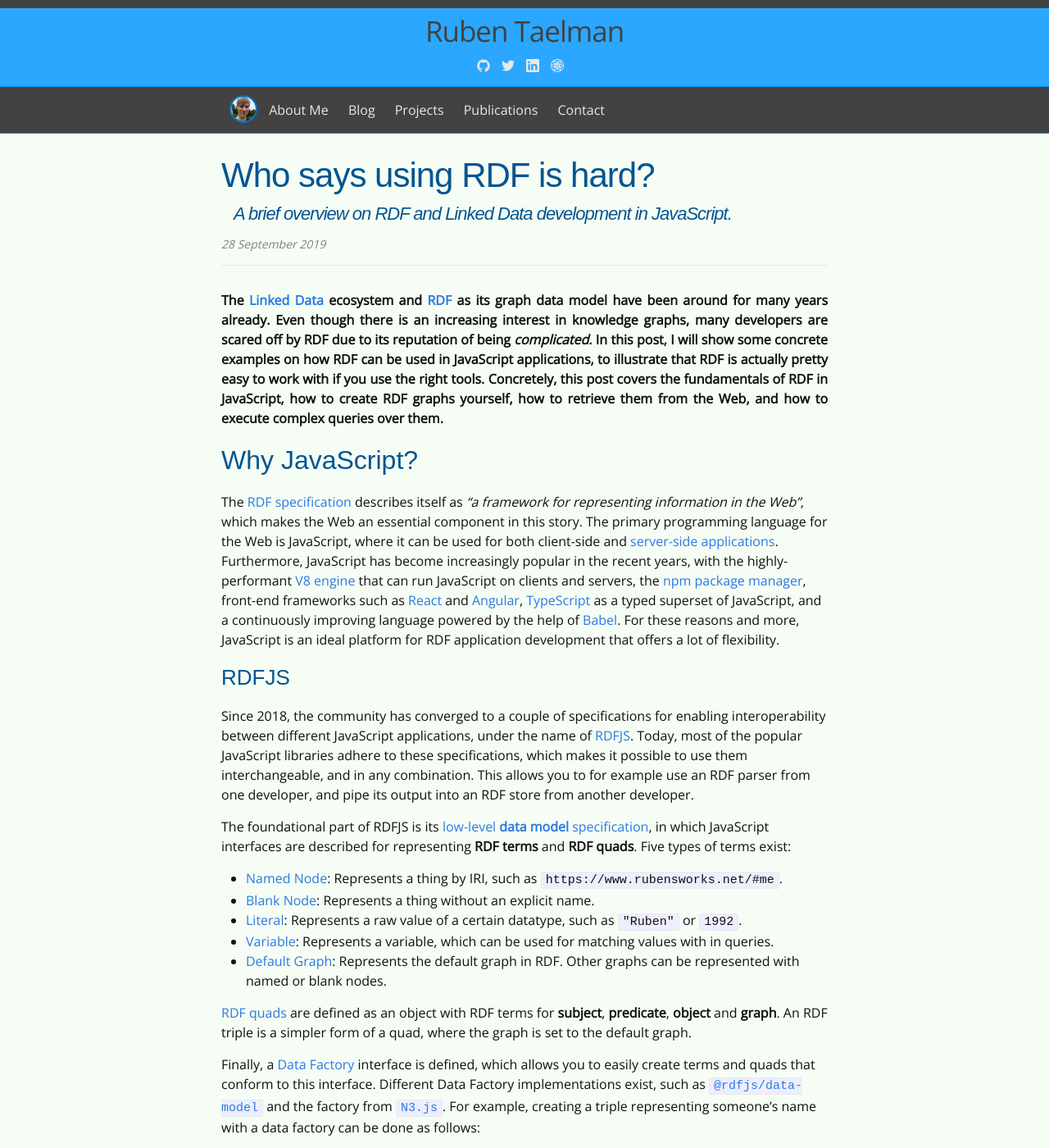
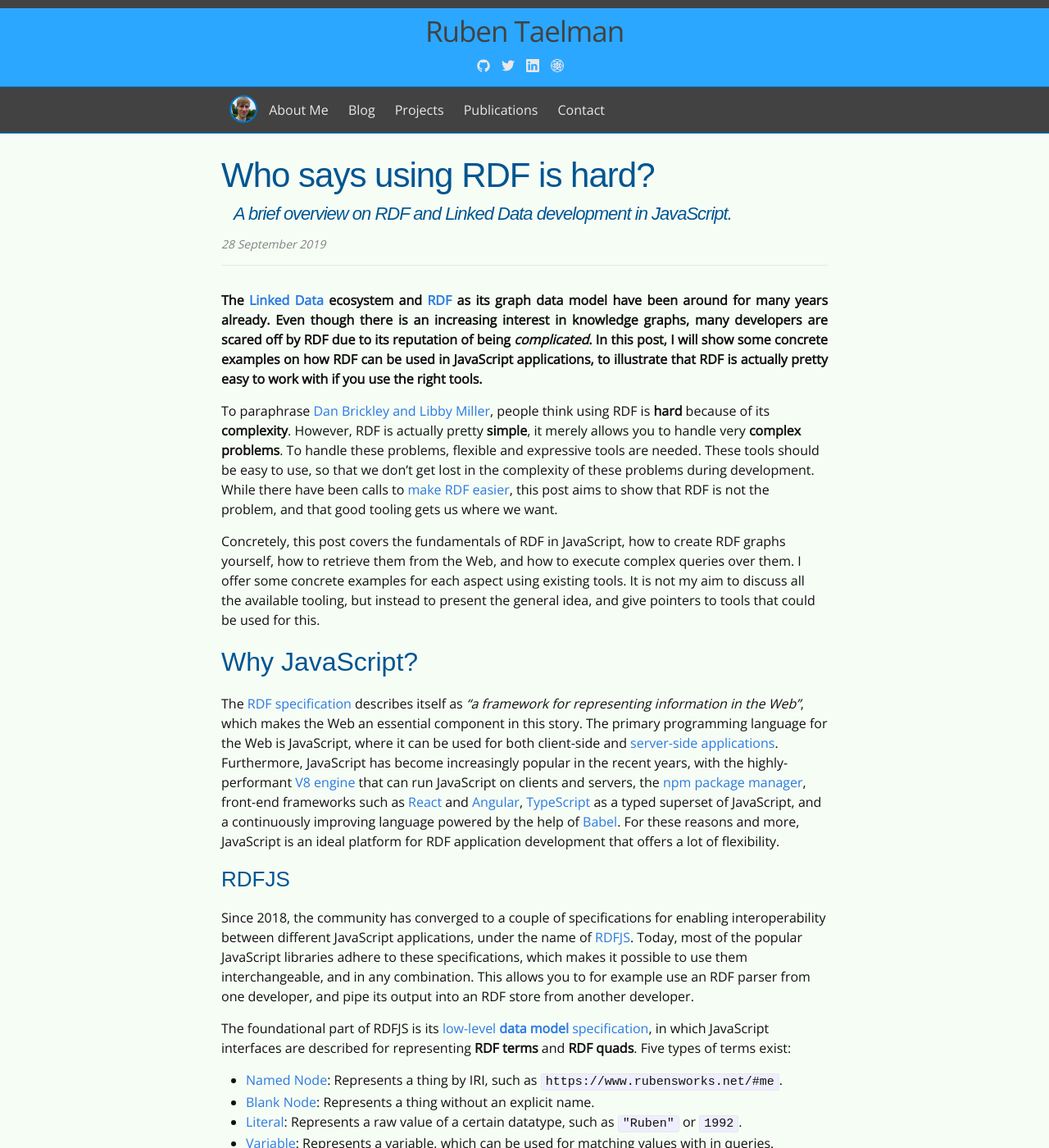
Before and after one commit to rubensworks/rubensworks.net, a Jekyll site: the page built from _posts/2019-09-27-using-rdf-in-javascript.markdown, in a window 1280 px wide and 1400 px high. Shown: the whole window at 82% size. Built offline with Jekyll 4.4.1, drawn with Linux system fonts in a browser that asks for light colours; some web fonts are replaced; comment, search, counter and statistics services are not loaded; some of the changed text lies outside the part shown.

Commit message:
Improve introduction using RDF post

````diff
--- a/_config.yml
+++ b/_config.yml
@@ -41,7 +41,7 @@ scholar:
     - _highlighted
 
 exclude:
-  - script
+  - script/
   - Gemfile
   - README.md
   - Rakefile
--- a/_posts/2019-09-27-using-rdf-in-javascript.markdown
+++ b/_posts/2019-09-27-using-rdf-in-javascript.markdown
@@ -14,12 +14,26 @@ Even though there is an increasing interest in knowledge graphs,
 many developers are scared off by RDF due to its reputation of being *complicated*.
 In this post, I will show some concrete examples on how RDF can be used in JavaScript applications,
 to illustrate that RDF is actually pretty easy to work with if you use the right tools.
+</p>
+<!--more-->
+
+To paraphrase [Dan Brickley and Libby Miller](https://book.validatingrdf.com/bookHtml005.html),
+people think using RDF is **hard** because of its **complexity**.
+However, RDF is actually pretty **simple**, it merely allows you to handle very **complex problems**.
+To handle these problems, flexible and expressive tools are needed.
+These tools should be easy to use, so that we don't get lost in the complexity of these problems during development.
+While there have been calls to [make RDF easier](https://github.com/w3c/EasierRDF),
+this post aims to show that RDF is not the problem,
+and that good tooling gets us where we want.
+
 Concretely, this post covers the fundamentals of RDF in JavaScript,
 how to create RDF graphs yourself,
 how to retrieve them from the Web,
 and how to execute complex queries over them.
-</p>
-<!--more-->
+I offer some concrete examples for each aspect using existing tools.
+It is not my aim to discuss all the available tooling,
+but instead to present the general idea,
+and give pointers to tools that could be used for this.
 
 ## Why JavaScript?
 
@@ -62,14 +76,32 @@ Finally, a [Data Factory](http://rdf.js.org/data-model-spec/#datafactory-interfa
 which allows you to easily create terms and quads that conform to this interface.
 Different Data Factory implementations exist, such as [`@rdfjs/data-model`](https://github.com/rdfjs-base/data-model)
 and the factory from [`N3.js`](https://github.com/rdfjs/N3.js#interface-specifications).
-For example, creating a triple representing someone's name with a data factory can be done as follows:
+For example, creating a triple (or quad) representing someone's name with a data factory can be done like this:
 
 ```javascript
-factory.quad(
-  factory.namedNode('https://www.rubensworks.net/#me'),
-  factory.namedNode('http://schema.org/name'),
-  factory.literal('Ruben')
+const factory = require('@rdfjs/data-model');
+
+const quad = factory.quad(
+  factory.namedNode('https://www.rubensworks.net/#me'), // subject
+  factory.namedNode('http://schema.org/name'),          // predicate
+  factory.literal('Ruben')                              // object
 );
+```
+
+Reading raw values out of the quad can be done as follows:
+
+```javascript
+quad.subject.value === 'https://www.rubensworks.net/#me';
+quad.predicate.value === 'http://schema.org/name';
+quad.object.value === 'Ruben';
+```
+
+Checking whether or not quads and terms are equal to each other, the `equals` method can be used:
+
+```javascript
+factory.literal('Ruben').equals(factory.literal('Ruben')); // true
+factory.literal('Ruben').equals(factory.literal('Ruben2')); // false
+quad.equals(quad); // true
 ```
 
 Next to the RDFJS data model,
````
